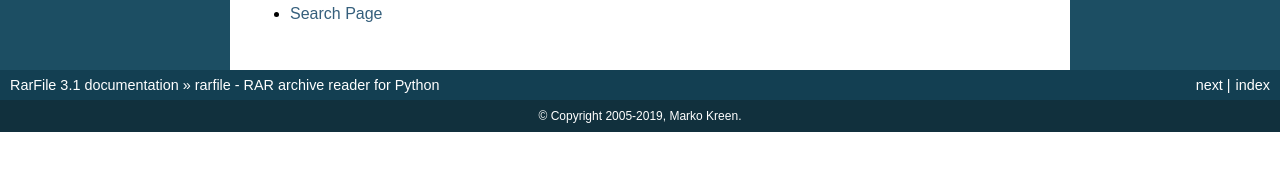
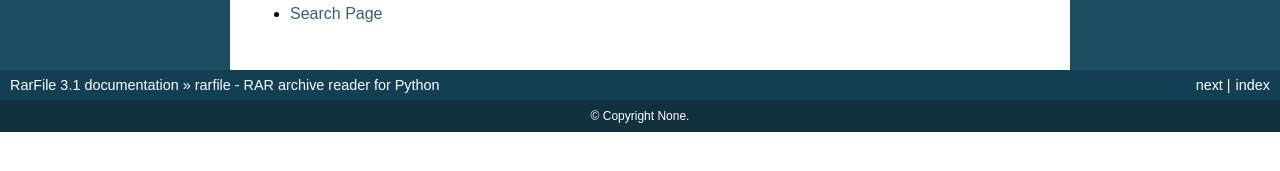
Before and after one commit to markokr/rarfile, a Sphinx documentation site: the page built from doc/index.rst, in a window 1280 px wide. Shown: the part 579-750 px from the top of the page. Built offline with Sphinx 7.4.7, drawn with Linux system fonts in a browser that asks for light colours.

Commit message:
doc: drop copyright, it messes style up

```diff
--- a/doc/conf.py
+++ b/doc/conf.py
@@ -48,7 +48,7 @@ master_doc = 'index'
 
 # General information about the project.
 project = u'RarFile'
-copyright = u'2005-2019, Marko Kreen'
+copyright = None
 
 # The version info for the project you're documenting, acts as replacement for
 # |version| and |release|, also used in various other places throughout the
```
